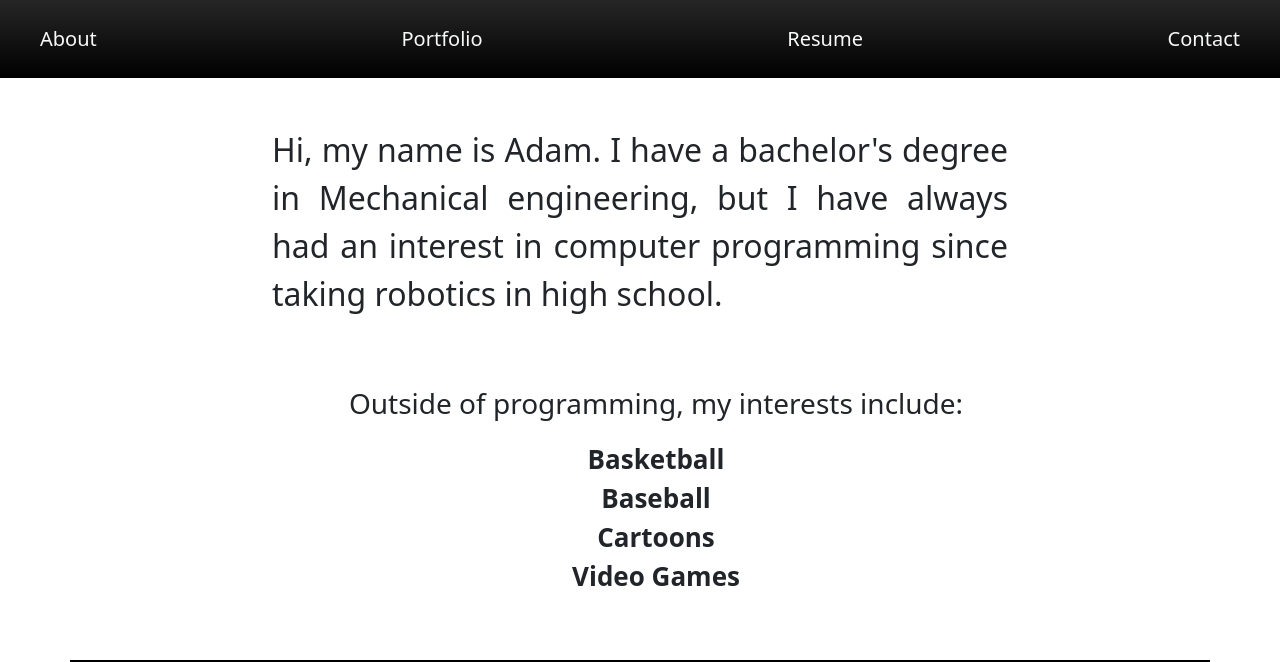
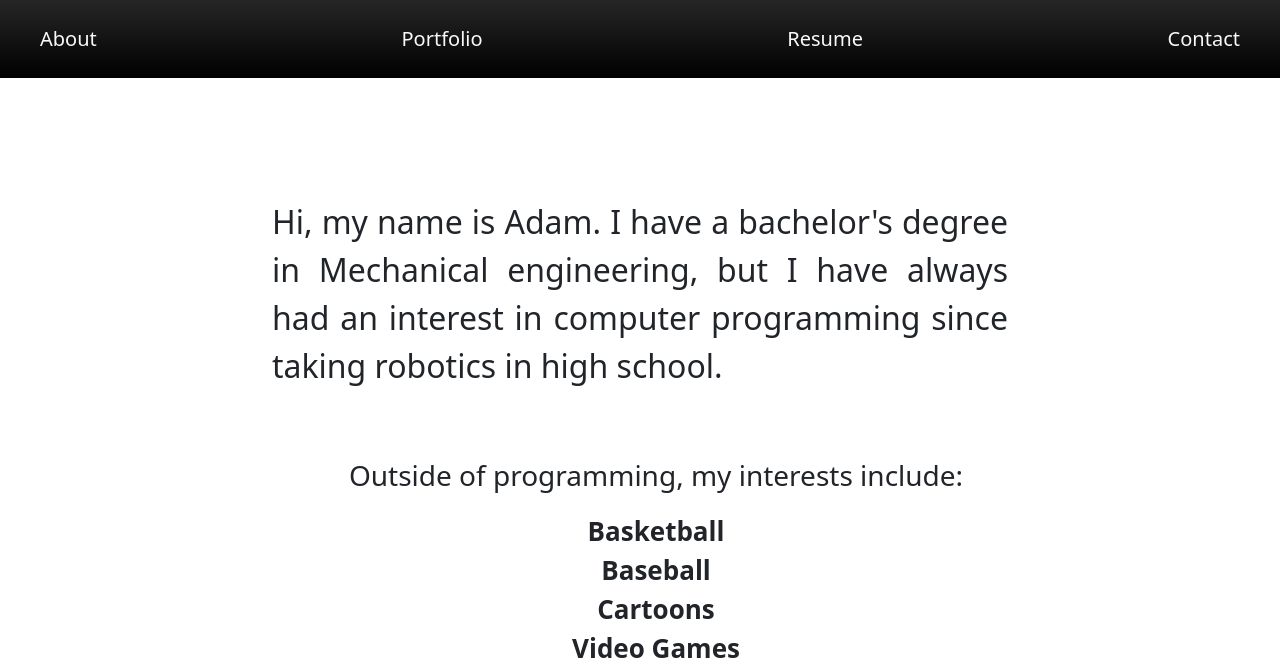
Before and after one commit to ajdixon30/personal-website, a React (Create React App) app: page / in a window 1280 px wide. Shown: the top 662 px of the page. Built offline with nearby package versions, Linux system fonts and the light colour scheme.

Commit message:
Fixing Navigation Issues

```diff
--- a/src/components/About.js
+++ b/src/components/About.js
@@ -3,8 +3,8 @@ import "../styles/About.css";
 
 const About = () => {
     return (
-        <div className="about-container container border-bottom border-black border-2 py-5" id="about">
-            <div className="row">
+        <div className="about-container container border-bottom border-black border-2" id="about">
+            <div className="row pb-5">
                 <div className="col-10 offset-1 col-md-8 offset-md-2">
                     <p id="intro">
                         Hi, my name is Adam. I have a bachelor's degree in Mechanical engineering,
--- a/src/components/Headshot.js
+++ b/src/components/Headshot.js
@@ -3,6 +3,10 @@ import "../styles/Headshot.css"
 
 const Headshot = () => {
     const sites = [
+        {
+            website: 'Resume',
+            url: 'adam_dixon_resume.pdf'
+        },
         {
             website: 'LinkedIn',
             url: 'https://www.linkedin.com/in/adam-julian-dixon/'
@@ -33,6 +37,15 @@ const Headshot = () => {
                     <p id="contact-title">Aspiring Software Developer</p>
                     <p id="contact-email"><b><u>Email:</u></b> adam.dixon30@gmail.com</p>
                     {sites.map((site, index) => {
+                        if (site.website === 'Resume') {
+                            return (
+                                <div className="row" key={index}>
+                                    <div className="col">
+                                        <p className="fw-bold link"><a className="link-dark" href={site.url} download>{site.website}</a></p>
+                                    </div>
+                                </div>
+                            )
+                        }
                         return (
                             <div className="row" key={index}>
                                 <div className="col">
--- a/src/components/Portfolio.js
+++ b/src/components/Portfolio.js
@@ -3,7 +3,7 @@ import "../styles/Portfolio.css";
 
 const Portfolio = () => {
     return (
-        <div className="container border-bottom border-black border-2 py-5" id="portfolio">
+        <div className="container border-bottom border-black border-2" id="portfolio">
             <div className="row video-container pb-5">
                 <div className="col-8 offset-2 col-md-6 offset-md-3 justify-content-center">
                     <p className="fw-semibold pb-5" id="projects-intro">
--- a/src/components/Resume.js
+++ b/src/components/Resume.js
@@ -3,7 +3,7 @@ import "../styles/Resume.css"
 
 const Resume = () => {
     return (
-        <div className="border-bottom border-black border-2 container resume-container justify-content-center text-start py-5" id="resume">
+        <div className="border-bottom border-black border-2 container resume-container justify-content-center text-start" id="resume">
             <div className="row pb-5">
                 <div className="col-10 offset-1 col-md-8 offset-md-2">
                     <p className="border-bottom border-dark fw-semibold list-title">Skills:</p>
@@ -18,7 +18,7 @@ const Resume = () => {
                     </ul>
                 </div>
             </div>
-            <div className="row">
+            <div className="row pb-5">
                 <div className="col-10 offset-1 col-md-8 offset-md-2">
                     <p className="border-bottom border-dark fw-semibold list-title">Education &amp; Work:</p>
                     <ul className="list">
--- a/src/styles/About.css
+++ b/src/styles/About.css
@@ -3,7 +3,9 @@
     align-items:center;
     justify-content: center;
 }
-
+#about{
+    padding-top: 15vh;
+}
 #intro{
     font-size: 20px;
     text-align: center;
--- a/src/styles/Headshot.css
+++ b/src/styles/Headshot.css
@@ -2,6 +2,9 @@
     width: 60vmin;
     border-radius: 10px;
     border: solid 2px;
+}
+#contact{
+    padding-top: 15vh;
 }
 /* Small devices (landscape phones, 576px and up) */
 @media (min-width: 576px) {
--- a/src/styles/Portfolio.css
+++ b/src/styles/Portfolio.css
@@ -1,6 +1,9 @@
 .video-container{
     display: flex;
     align-items:center;
+}
+#portfolio{
+    padding-top: 15vh;
 }
 #projects-intro{
     font-size: 4vw;
--- a/src/styles/Resume.css
+++ b/src/styles/Resume.css
@@ -1,6 +1,9 @@
 .resume-container {
     display: flex;
     flex-direction: column;
+}
+#resume{
+    padding-top: 15vh;
 }
 .list-title{
     font-size: 16px;
```
Also changed, not shown: 1 other file (tests, documents, lock files or other folders).
